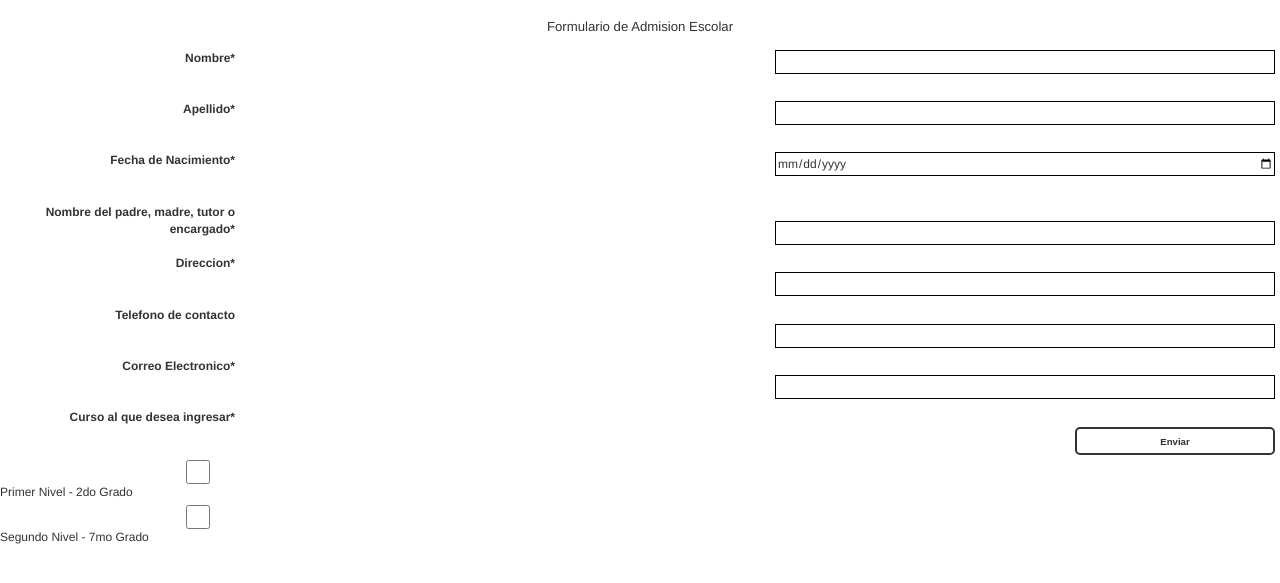
After one commit to MairelisArroyo/EducG, a PHP site: page /forms/admision.html in a window 1280 px wide. The commit adds this page. Shown: the top 583 px of the page. Run offline with PHP 8.4, Linux system fonts and the light colour scheme; some libraries are stand-ins or nearby versions.

Commit message:
Formulario Admision

```diff
--- a/public_html/css/estiloEmail.css
+++ b/public_html/css/estiloEmail.css
@@ -17,10 +17,8 @@ body {
     position: relative;
     font-family: Helvetica, Arial, sans-serif;
     font-size: 1.5em;
-    text-align: center;
-    background-color: #F8F8FF;
+
 }
-
 .estiloFuente{
     font-family: "Georgia, Times New Roman, serif";
 }
--- a/public_html/css/estilosSecundario.css
+++ b/public_html/css/estilosSecundario.css
@@ -6,8 +6,24 @@ and open the template in the editor.
 /*
     Author     : Mairelis Arroyo
 */
+@charset "UTF-8";
+/*Eliminamos los margenes y paddings que agrega el navegador por defecto*/
+*{
+    box-sizing: border-box;
+}
+body {
+    margin:0;
+    padding:0;
+    width: 100%;
+    height: 100%;
+    border:0;
+    outline:none;
+    position: relative;
+    font-family: Helvetica, Arial, sans-serif;
+    font-size: 1.5em;
 
-/*==========Estilo Header y footer========================*/
+}
+/*==========Estilo Header========================*/
 header{
     background-color: #F8F8FF;
     color: #E9967A;
@@ -45,7 +61,7 @@ p{
     float: left;
 
 }
-aside {
+#asideMisVis {
     float: right;
     width: 35%;
     border-left: 2px solid #cccccc;
@@ -79,7 +95,7 @@ figure {
 li{
     list-style: none;
 }
-/*============Barra Redes Sociales==========================*/
+/*============iconos==========================*/
 .icon {
     color: white;
     text-decoration: none;
@@ -98,4 +114,63 @@ li{
 .icon-google{
     background: #E83028;
 }
-/*========================================================*/
+/*===============Estilos Form Admision=========================================*/
+h1{
+    text-align: center;
+    font-size: 1.1em
+}
+#ladoIzq{
+    float: left;
+    clear: left;
+    width: 35%;
+    display: inline;
+    margin: auto;
+    height: auto;
+}
+#ladoDer{
+    float: right;
+    clear: right;
+    width: 65%;
+    text-align: left;
+    height: auto;
+}
+label {
+    display: inline-block;
+    width: 230px;
+    text-align: right;
+    margin: 5px;
+    float: left;
+    clear: left;
+}
+input{
+    width: 500px;
+    height: 2em;
+    border: 1px solid black;
+    maxlength: 50;
+    margin: 5px;
+    float: right;
+    clear: righ;
+}
+input.checkbox{
+    float: right;
+    clear: righ;
+}
+#btEnviar
+{
+    float:right;
+    border: 2px solid #333;
+    border-radius: 5px;
+    background: none;
+    cursor: pointer;
+    width: 200px;
+    height: 3em;
+    font: bold .8em sans-serif;
+}
+/*
+
+
+
+
+
+
+*/
--- a/public_html/css/main.css
+++ b/public_html/css/main.css
@@ -88,7 +88,7 @@ nav ul a {
 }
 /*==========Seccion================*/
 .containerSection {
-    width: 72%;
+    width: 80%;
     height: 400px;
     border-left:#999999;
     float: right;
--- a/public_html/forms/PerfilInstitucional.html
+++ b/public_html/forms/PerfilInstitucional.html
@@ -6,7 +6,7 @@ and open the template in the editor.
 -->
 <html>
         <head>
-        <title>TODO supply a title</title>
+        <title></title>
 
 
         <meta charset="utf-8">
@@ -43,7 +43,7 @@ and open the template in the editor.
             <p>Educar a jovenes talentosos para estudios universitarios en las ciencias naturales, las matemáticas, la ingeniería, y salud. Desarrollar a los futuros lideres innovadores que promuevan el desarrollo económico, social y humano de la provincia y del país.﻿</p>
         </section>
          <!-- Contenido relacionado-->
-        <aside>
+        <aside id="asideMisVis">
             <h2>Misi&oacute;n</h2>
             <p>Educar a jovenes talentosos para estudios universitarios en las ciencias naturales, las matemáticas, la ingeniería, y salud. Desarrollar a los futuros lideres innovadores que promuevan el desarrollo económico, social y humano de la provincia y del país.﻿</p>
 
--- /dev/null
+++ b/public_html/forms/admision.html
@@ -0,0 +1,69 @@
+<!DOCTYPE html>
+<!--
+To change this license header, choose License Headers in Project Properties.
+To change this template file, choose Tools | Templates
+and open the template in the editor.
+-->
+<html>
+    <head>
+        <title></title>
+        <meta charset="UTF-8">
+        <meta name="viewport" content="width=device-width, initial-scale=1.0">
+
+        <meta name="description" content="">
+        <!--Para garantizar la generación de gráficos correcta y un funcionamiento correcto de zoom de toque de pantalla-->
+        <meta name="viewport" content="width=device-width, initial-scale=1.0">
+
+        <!--Archivo CSS de Bootstrap-->
+        <link rel="stylesheet" href="css/bootstrap.min.css">
+        <link rel="stylesheet" href="css/bootstrap-theme.min.css">
+        <link rel="stylesheet" href="css/bootstrap.css"/>
+
+        <link rel="stylesheet" href="../css/estilosSecundario.css"/>
+
+        <!--Estilos del pluggin de iconos-->
+        <link rel="stylesheet" href="icomoon/style.css"/>
+
+         <!--JavaScript de Bootstrap-->
+        <script src="js/vendor/modernizr-2.8.3-respond-1.4.2.min.js"></script>
+        <script src="//ajax.googleapis.com/ajax/libs/jquery/1.11.2/jquery.min.js"></script>
+        <script src="https://maxcdn.bootstrapcdn.com/bootstrap/3.3.2/js/bootstrap.min.js"></script>
+        <script src="https://ajax.googleapis.com/ajax/libs/jquery/3.1.1/jquery.min.js"> </script>
+    </head>
+    <body>
+        <div style="overflow: auto" class="divAdmision"> <!--Contenedor aside y section-->
+            <form style="font-size: 0.8em">
+                <h1>Formulario de Admision Escolar</h1>
+
+                    <div id="ladoIzq">
+                        <label>Nombre* </label> <br><br><br>
+                        <label>Apellido* </label> <br><br><br>
+                        <label>Fecha de Nacimiento* </label> <br><br><br>
+                        <label>Nombre del padre, madre, tutor o encargado* </label> <br><br><br>
+
+                        <label>Direccion* </label> <br><br><br>
+                        <label>Telefono de contacto </label> <br><br><br>
+                        <label>Correo Electronico* </label> <br><br><br>
+
+                        <label>Curso al que desea ingresar* </label> <br><br><br>
+                        <input type="checkbox" id="segundoGrado" value="Primer Nivel - 2do Grado">Primer Nivel - 2do Grado <br>
+                        <input type="checkbox" id="segundoGrado" value="Segundo Nivel - 7mo Grado" >Segundo Nivel - 7mo Grado
+
+                    </div>
+                    <div id="ladoDer" >
+                        <input type="text" id="nombre" name="nombre" required maxlength="30"> <br><br><br>
+                        <input type="text" id="apellido" name="apellido" required maxlength="30"> <br><br><br>
+                        <input type="date" id="fechNac" name="fechNac" required> <br><br><br><br>
+                        <input type="text" id="nombreTutor" name="nombreTutor" required maxlength="30"> <br><br><br>
+
+                        <input type="text" id="direccion" name="direccion" required maxlength="50"> <br><br><br>
+                        <input type="tel" id="telefono" name="telefono" required> <br><br><br>
+                        <input type="email" id="email" name="email" required> <br><br><br>
+
+                        <input type="button" id="btEnviar"  value="Enviar">
+                    </div>
+
+            </form>
+        </div> <!--Fin Contenedor aside -->
+    </body>
+</html>
--- a/public_html/index.html
+++ b/public_html/index.html
@@ -74,7 +74,7 @@
                                     <li><a href="forms/PerfilInstitucional.html" target="despliega">Perfil Institucional</a></li>
                                     <li><a href="forms/Docentes.html" target="despliega">Docentes</a></li>
                                     <li class="divider"></li>
-                                    <li><a href="#">Reclutamiento</a></li>
+                                    <li><a href="forms/reclutamientoPersonal.html" target="despliega">Reclutamiento</a></li>
                                 </ul>
                             </li>
                         </ul>
@@ -82,7 +82,7 @@
                              <li class="dropdown">
                                 <a href="#" class="dropdown-toggle" data-toggle="dropdown" >Alumnos <span class="caret"></span></a>
                                 <ul class="dropdown-menu">
-                                    <li><a href="forms/Docentes.html" target="despliega">Admisi&oacute;n</a></li>
+                                    <li><a href="forms/admision.html" target="despliega">Admisi&oacute;n</a></li>
                                 </ul>
                             </li>
                         </ul>
```
Also changed, not shown: public_html/forms/email.html (+3 -18 lines), public_html/forms/map.html (+4 -3 lines), public_html/forms/reclutamientoPersonal.html (added, +20 -0 lines).
